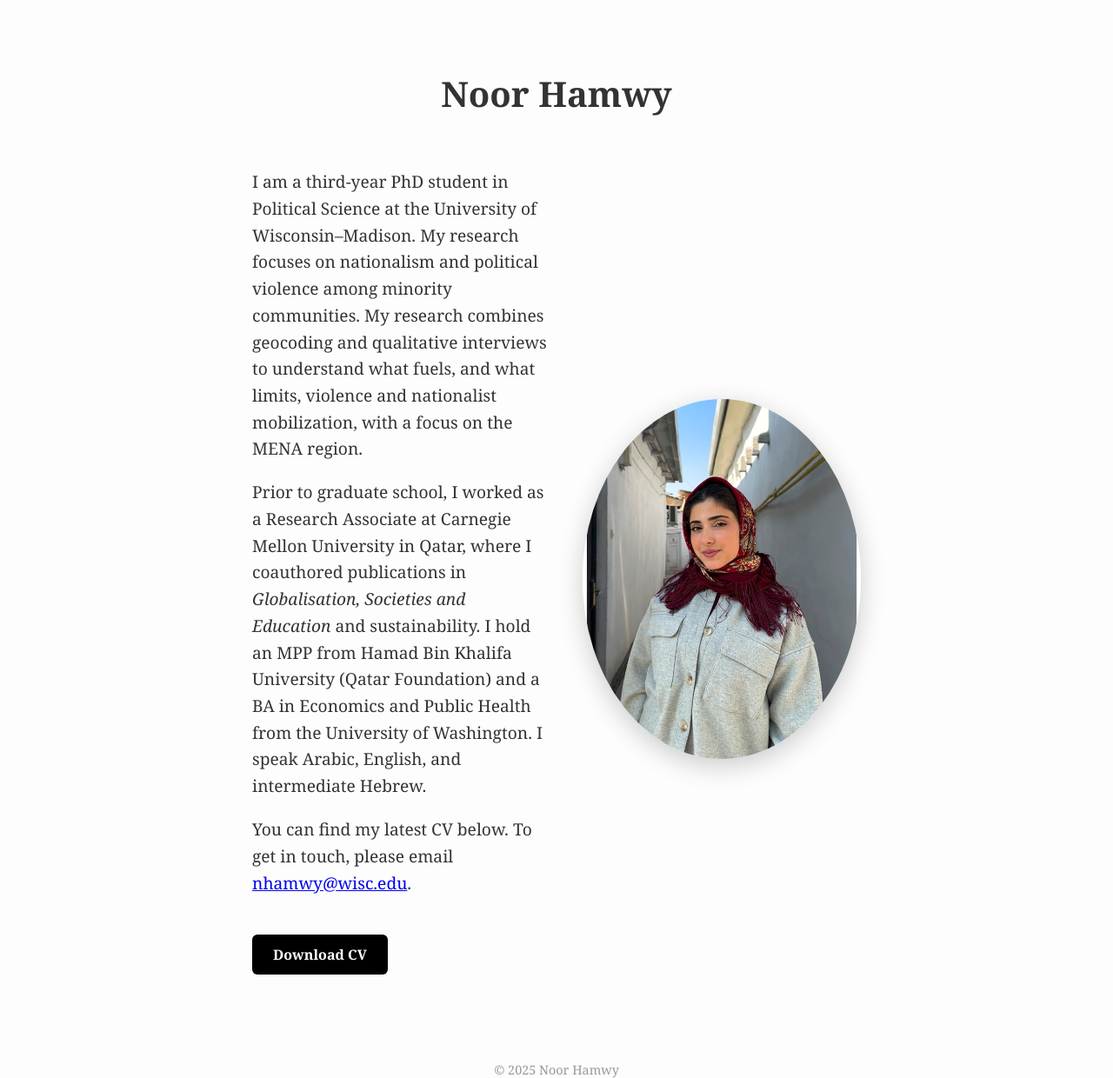
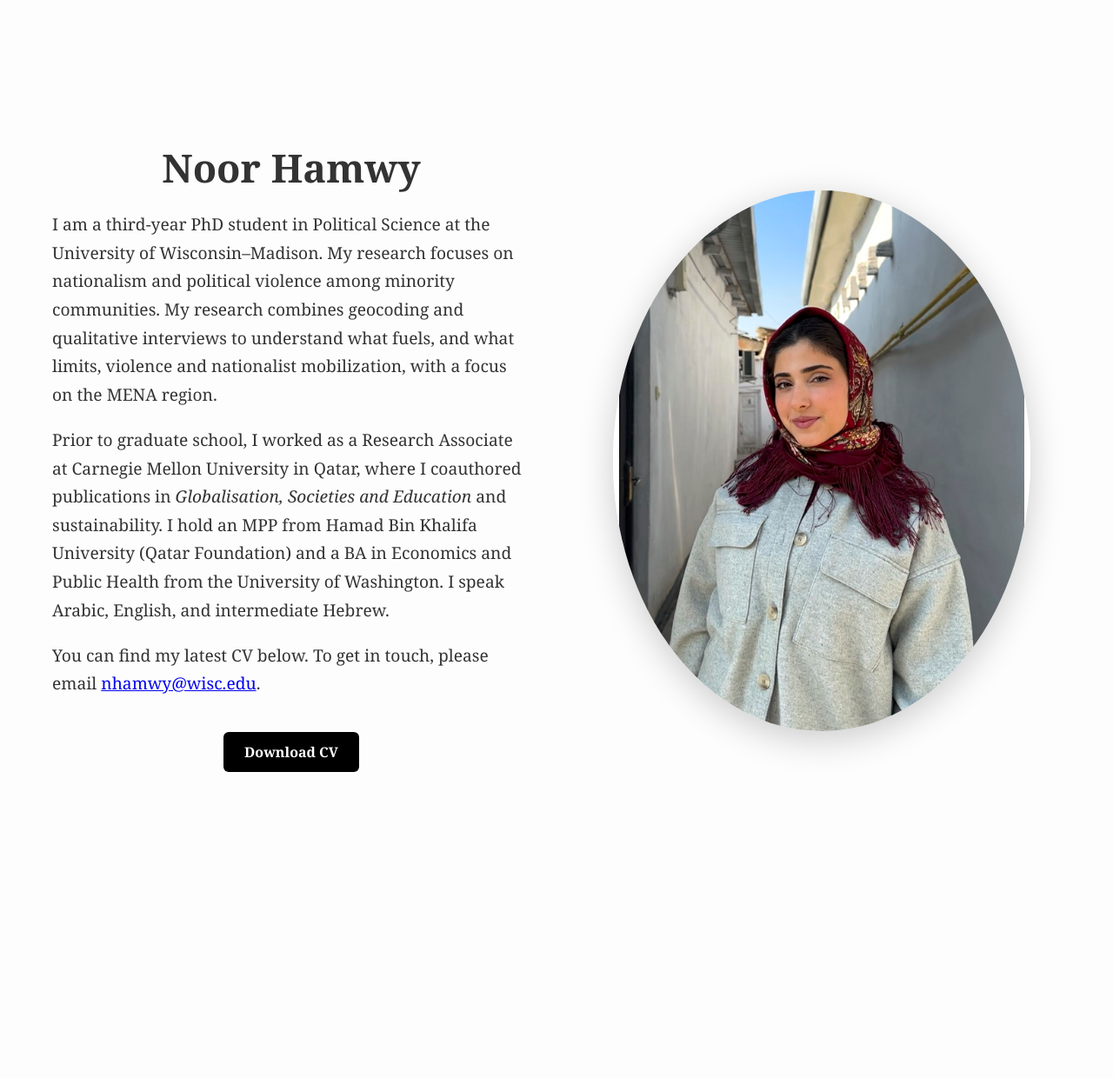
Before and after one commit to NoorHamwy/noorhamwy.github.io, a Jekyll site: the page index.html, which Jekyll copies as it is, in a window 1280 px wide. Shown: the whole page at 87% size. Built offline with Jekyll 4.4.1, drawn with Linux system fonts in a browser that asks for light colours; after the commit the page ends 1020 px from its top, so only the background shows below that.

Commit message:
Update index.html

```diff
--- a/index.html
+++ b/index.html
@@ -53,35 +53,28 @@
     }
   </style>
 </head>
-<body>
-<div class="container">
-  <h1>Noor Hamwy</h1>
+</body>
+  <body style="margin: 0; padding: 0;">
+  <div style="display: flex; flex-direction: row; align-items: center; justify-content: center; min-height: 100vh; padding: 60px; font-family: Georgia, serif; background: #fdfdfd;">
 
-  <div style="display: flex; flex-wrap: wrap; align-items: center; justify-content: center; gap: 40px; margin-top: 40px;">
-
-    <!-- Text Section -->
-    <div style="flex: 1; min-width: 280px; max-width: 500px; text-align: left;">
-      <p>
+    <!-- LEFT: TEXT -->
+    <div style="flex: 1; padding-right: 60px; max-width: 600px;">
+      <h1 style="font-size: 2.8em; margin-bottom: 0.4em;">Noor Hamwy</h1>
+      <p style="font-size: 1.2em; line-height: 1.7;">
         I am a third-year PhD student in Political Science at the University of Wisconsin–Madison. My research focuses on nationalism and political violence among minority communities. My research combines geocoding and qualitative interviews to understand what fuels, and what limits, violence and nationalist mobilization, with a focus on the MENA region.
       </p>
-      <p>
+      <p style="font-size: 1.2em; line-height: 1.7;">
         Prior to graduate school, I worked as a Research Associate at Carnegie Mellon University in Qatar, where I coauthored publications in <em>Globalisation, Societies and Education</em> and sustainability. I hold an MPP from Hamad Bin Khalifa University (Qatar Foundation) and a BA in Economics and Public Health from the University of Washington. I speak Arabic, English, and intermediate Hebrew.
       </p>
-      <p>
+      <p style="font-size: 1.2em; line-height: 1.7;">
         You can find my latest CV below. To get in touch, please email <a href="mailto:nhamwy@wisc.edu">nhamwy@wisc.edu</a>.
       </p>
-      <a class="cv-button" href="Noor_Hamwy_CV.pdf" target="_blank">Download CV</a>
+      <a class="cv-button" href="Noor_Hamwy_CV.pdf" target="_blank" style="display: inline-block; margin-top: 20px; padding: 12px 24px; background-color: black; color: white; text-decoration: none; font-weight: bold; border-radius: 6px;">Download CV</a>
     </div>
 
-    <!-- Image Section -->
-    <div style="flex: 0 0 320px; text-align: center;">
-     <img src="ME.jpg" alt="Noor Hamwy" style="width: 100%; max-width: 420px; border-radius: 50%; box-shadow: 0 8px 30px rgba(0,0,0,0.2);" />
-
+    <!-- RIGHT: PHOTO -->
+    <div style="flex: 1; display: flex; justify-content: center;">
+      <img src="ME.jpg" alt="Noor Hamwy" style="max-width: 480px; border-radius: 50%; box-shadow: 0 10px 40px rgba(0,0,0,0.2);" />
     </div>
-
   </div>
-</div>
-
-<footer>
-  © 2025 Noor Hamwy
-</footer>
+</body>
```
